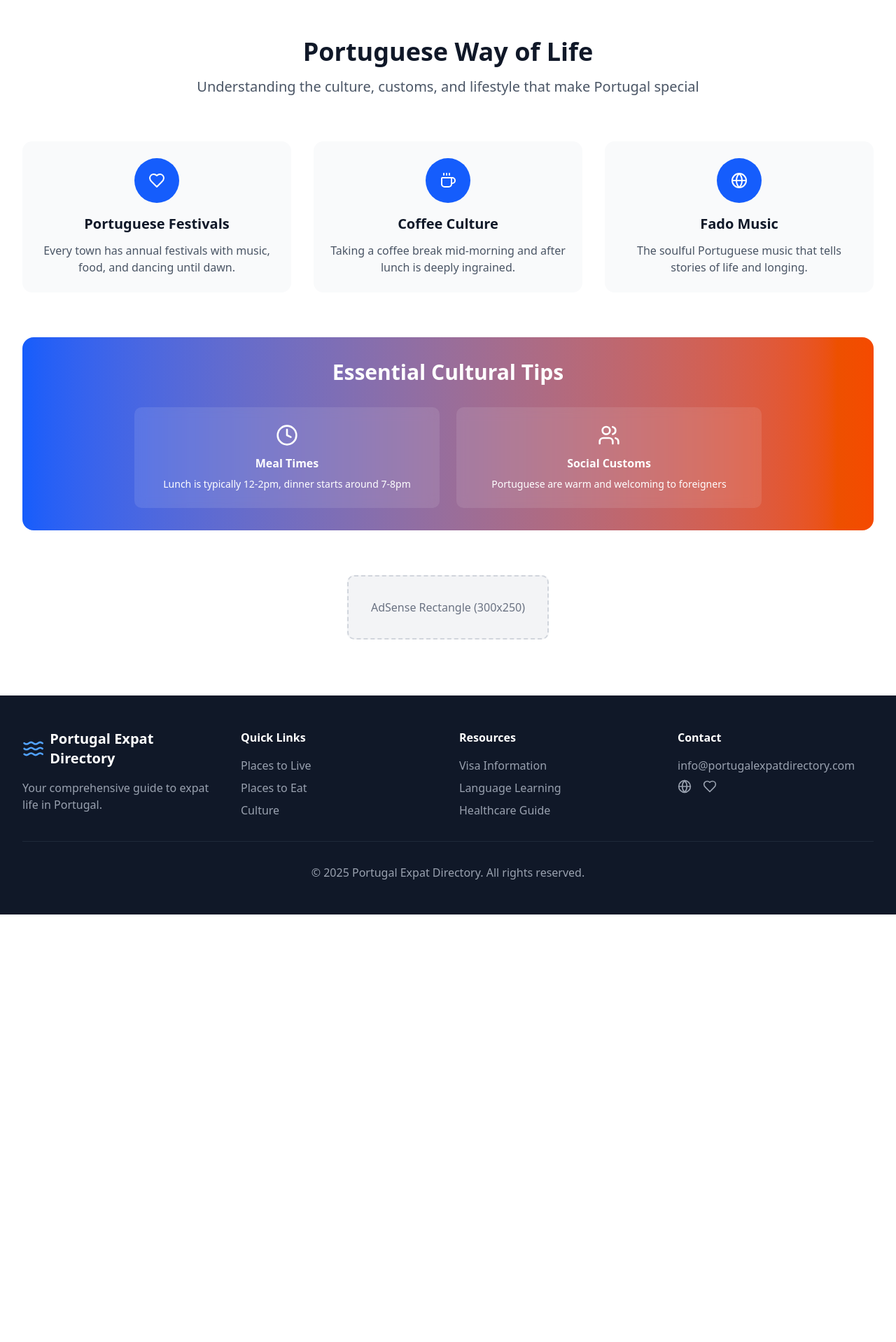
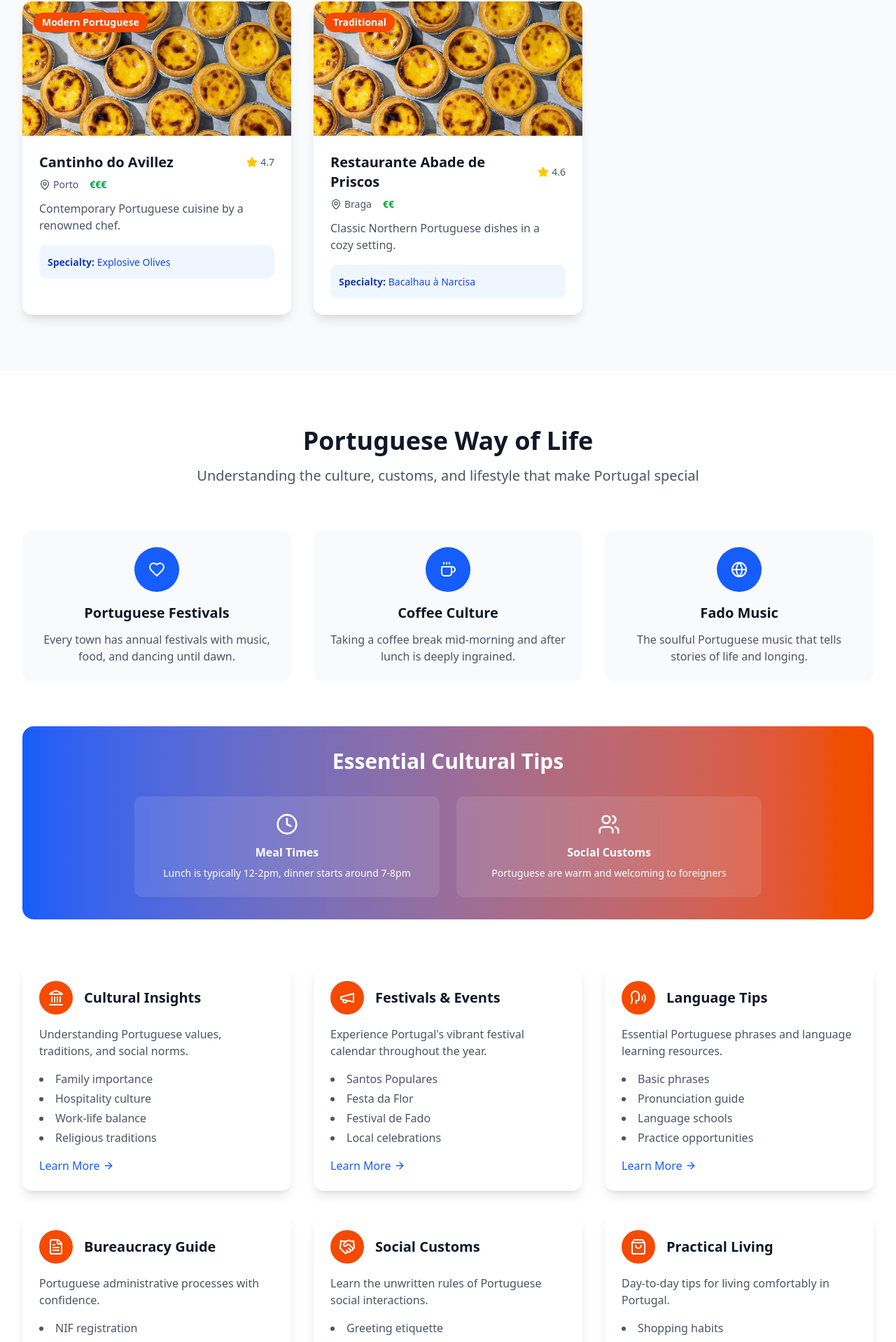
Before and after one commit to cetler74/portugal-expat-directory, a React (Vite) app: page / in a window 1280 px wide. Shown: the part 2748-4666 px from the top of the page at 70% size. Before the commit the page ends 4055 px from the top, so only its background shows below. Built offline with nearby package versions, Linux system fonts and the light colour scheme.

Commit message:
Full site update: replaced with new version, preserved images for Zé dos Cornos, O Pescador, A Forja, and retained AdSense code

```diff
--- a/src/App.jsx
+++ b/src/App.jsx
@@ -15,25 +15,36 @@ import {
   ArrowRight,
   Coffee,
   Home,
-  Waves
+  Waves,
+  BookOpen,
+  Landmark,
+  Handshake,
+  Briefcase,
+  Church,
+  Megaphone,
+  Speech,
+  FileText,
+  ShoppingBag,
+  Car,
+  Lightbulb,
+  Phone
 } from 'lucide-react';
 import './App.css';
-
-// Import images
 import portugalLandscape from './assets/portugal-landscape.jpg';
 import lisbonArchitecture from './assets/lisbon-architecture.jpg';
 import portugueseFood from './assets/portuguese-food.jpg';
+import algarveBeach from './assets/algarve-beach.jpg';
+import portoCity from './assets/porto-city.jpg';
 import zedoscornosImage from './assets/zedoscornos.jpg';
 import opescadorImage from './assets/opescador.jpg';
 import aforjaImage from './assets/aforja.jpg';
-import algarveBeach from './assets/algarve-beach.jpg';
-import portoCity from './assets/porto-city.jpg';
 import AdSense from './components/AdSense';
 
 const App = () => {
   const [isMenuOpen, setIsMenuOpen] = useState(false);
   const [activeSection, setActiveSection] = useState('home');
   const [searchQuery, setSearchQuery] = useState('');
+  const [selectedRegion, setSelectedRegion] = useState('All');
 
   // Sample data for places to live
   const placesToLive = [
@@ -70,11 +81,12 @@ const App = () => {
   ];
 
   // Sample data for places to eat
-  const placesToEat = [
+  const allPlacesToEat = [
     {
       id: 1,
       name: 'Zé dos Cornos',
       city: 'Lisbon',
+      region: 'Central',
       type: 'Traditional Tasca',
       image: zedoscornosImage,
       description: 'Famous for their grilled ribs and authentic Portuguese atmosphere.',
@@ -86,6 +98,7 @@ const App = () => {
       id: 2,
       name: 'O Pescador',
       city: 'Lagos',
+      region: 'South',
       type: 'Seafood',
       image: opescadorImage,
       description: 'Fresh fish and seafood in a no-frills Portuguese setting.',
@@ -97,14 +110,51 @@ const App = () => {
       id: 3,
       name: 'A Forja',
       city: 'Lagos',
+      region: 'South',
       type: 'Traditional',
       image: aforjaImage,
       description: 'Traditional Portuguese restaurant serving regional specialties.',
       rating: 4.7,
       price: '€€',
       specialty: 'Seafood Rice'
+    },
+    {
+      id: 4,
+      name: 'Cantinho do Avillez',
+      city: 'Porto',
+      region: 'North',
+      type: 'Modern Portuguese',
+      image: portugueseFood,
+      description: 'Contemporary Portuguese cuisine by a renowned chef.',
+      rating: 4.7,
+      price: '€€€',
+      specialty: 'Explosive Olives'
+    },
+    {
+      id: 5,
+      name: 'Restaurante Abade de Priscos',
+      city: 'Braga',
+      region: 'North',
+      type: 'Traditional',
+      image: portugueseFood,
+      description: 'Classic Northern Portuguese dishes in a cozy setting.',
+      rating: 4.6,
+      price: '€€',
+      specialty: 'Bacalhau à Narcisa'
     }
   ];
+
+  const filteredPlacesToEat = allPlacesToEat.filter(place => {
+    const matchesRegion = selectedRegion === 'All' || place.region === selectedRegion;
+    const matchesSearch =
+      place.name.toLowerCase().includes(searchQuery.toLowerCase()) ||
+      place.city.toLowerCase().includes(searchQuery.toLowerCase()) ||
+      place.type.toLowerCase().includes(searchQuery.toLowerCase()) ||
+      place.specialty.toLowerCase().includes(searchQuery.toLowerCase());
+    return matchesRegion && matchesSearch;
+  });
+
+  const regions = ['All', ...new Set(allPlacesToEat.map(place => place.region))];
 
   // Cultural insights data
   const culturalInsights = [
@@ -122,6 +172,81 @@ const App = () => {
       title: 'Fado Music',
       description: 'The soulful Portuguese music that tells stories of life and longing.',
       icon: <Globe className="w-6 h-6" />
+    }
+  ];
+
+  const additionalCulturalInsights = [
+    {
+      title: 'Cultural Insights',
+      description: 'Understanding Portuguese values, traditions, and social norms.',
+      icon: <Landmark className="w-6 h-6" />,
+      subsections: [
+        { title: 'Family importance', description: '' },
+        { title: 'Hospitality culture', description: '' },
+        { title: 'Work-life balance', description: '' },
+        { title: 'Religious traditions', description: '' }
+      ],
+      link: '#'
+    },
+    {
+      title: 'Festivals & Events',
+      description: 'Experience Portugal\'s vibrant festival calendar throughout the year.',
+      icon: <Megaphone className="w-6 h-6" />,
+      subsections: [
+        { title: 'Santos Populares', description: '' },
+        { title: 'Festa da Flor', description: '' },
+        { title: 'Festival de Fado', description: '' },
+        { title: 'Local celebrations', description: '' }
+      ],
+      link: '#'
+    },
+    {
+      title: 'Language Tips',
+      description: 'Essential Portuguese phrases and language learning resources.',
+      icon: <Speech className="w-6 h-6" />,
+      subsections: [
+        { title: 'Basic phrases', description: '' },
+        { title: 'Pronunciation guide', description: '' },
+        { title: 'Language schools', description: '' },
+        { title: 'Practice opportunities', description: '' }
+      ],
+      link: '#'
+    },
+    {
+      title: 'Bureaucracy Guide',
+      description: 'Portuguese administrative processes with confidence.',
+      icon: <FileText className="w-6 h-6" />,
+      subsections: [
+        { title: 'NIF registration', description: '' },
+        { title: 'SEF appointments', description: '' },
+        { title: 'Healthcare system', description: '' },
+        { title: 'Banking setup', description: '' }
+      ],
+      link: '#'
+    },
+    {
+      title: 'Social Customs',
+      description: 'Learn the unwritten rules of Portuguese social interactions.',
+      icon: <Handshake className="w-6 h-6" />,
+      subsections: [
+        { title: 'Greeting etiquette', description: '' },
+        { title: 'Dining customs', description: '' },
+        { title: 'Business culture', description: '' },
+        { title: 'Friendship building', description: '' }
+      ],
+      link: '#'
+    },
+    {
+      title: 'Practical Living',
+      description: 'Day-to-day tips for living comfortably in Portugal.',
+      icon: <ShoppingBag className="w-6 h-6" />,
+      subsections: [
+        { title: 'Shopping habits', description: '' },
+        { title: 'Transportation', description: '' },
+        { title: 'Utilities setup', description: '' },
+        { title: 'Emergency contacts', description: '' }
+      ],
+      link: '#'
     }
   ];
 
@@ -163,7 +288,6 @@ const App = () => {
               <Waves className="w-8 h-8 text-blue-600" />
               <span className="text-xl font-bold text-gray-900">Portugal Expat Directory</span>
             </div>
-
             {/* Desktop Navigation */}
             <div className="hidden md:flex items-center space-x-8">
               {[
@@ -185,7 +309,6 @@ const App = () => {
                 </button>
               ))}
             </div>
-
             {/* Mobile menu button */}
             <button
               onClick={() => setIsMenuOpen(!isMenuOpen)}
@@ -195,7 +318,6 @@ const App = () => {
             </button>
           </div>
         </div>
-
         {/* Mobile Navigation */}
         <AnimatePresence>
           {isMenuOpen && (
@@ -225,7 +347,6 @@ const App = () => {
           )}
         </AnimatePresence>
       </nav>
-
       {/* Hero Section */}
       <section id="home" className="relative h-screen flex items-center justify-center">
         <div
@@ -234,7 +355,6 @@ const App = () => {
         >
           <div className="absolute inset-0 bg-black/40"></div>
         </div>
-
         <div className="relative z-10 text-center text-white max-w-4xl mx-auto px-4">
           <motion.h1
             initial={{ opacity: 0, y: 30 }}
@@ -245,7 +365,6 @@ const App = () => {
             Your Guide to
             <span className="block text-yellow-400">Expat Life in Portugal</span>
           </motion.h1>
-
           <motion.p
             initial={{ opacity: 0, y: 30 }}
             animate={{ opacity: 1, y: 0 }}
@@ -254,7 +373,6 @@ const App = () => {
           >
             Discover the best places to eat, live, and experience the Portuguese way of life
           </motion.p>
-
           <motion.div
             initial={{ opacity: 0, y: 30 }}
             animate={{ opacity: 1, y: 0 }}
@@ -277,7 +395,6 @@ const App = () => {
             </button>
           </motion.div>
         </div>
-
         {/* AdSense Banner Placeholder */}
         <AdSense slot="3877669206" />
         <div className="absolute bottom-4 left-1/2 transform -translate-x-1/2">
@@ -286,7 +403,6 @@ const App = () => {
           </div>
         </div>
       </section>
-
       {/* Search Section */}
       <section className="py-16 bg-gray-50">
         <div className="max-w-4xl mx-auto px-4 text-center">
@@ -303,7 +419,6 @@ const App = () => {
           </div>
         </div>
       </section>
-
       {/* Places to Live Section */}
       <section id="live" className="py-20 bg-white">
         <div className="max-w-7xl mx-auto px-4 sm:px-6 lg:px-8">
@@ -313,7 +428,6 @@ const App = () => {
               From vibrant cities to peaceful coastal towns, discover where expats thrive in Portugal
             </p>
           </div>
-
           <div className="grid grid-cols-1 md:grid-cols-2 lg:grid-cols-3 gap-8">
             {placesToLive.map((place, index) => (
               <motion.div
@@ -333,7 +447,6 @@ const App = () => {
                     {place.cost}
                   </div>
                 </div>
-
                 <div className="p-6">
                   <div className="flex items-center justify-between mb-2">
                     <h3 className="text-xl font-bold text-gray-900">{place.name}</h3>
@@ -342,9 +455,7 @@ const App = () => {
                       <span className="text-sm text-gray-600">{place.rating}</span>
                     </div>
                   </div>
-
                   <p className="text-gray-600 mb-4">{place.description}</p>
-
                   <div className="space-y-2">
                     {place.highlights.map((highlight, idx) => (
                       <div key={idx} className="flex items-center space-x-2 text-sm text-gray-600">
@@ -357,7 +468,6 @@ const App = () => {
               </motion.div>
             ))}
           </div>
-
           {/* AdSense Rectangle Placeholder */}
           <AdSense slot="3877669206" />
           <div className="flex justify-center mt-16">
@@ -367,7 +477,6 @@ const App = () => {
           </div>
         </div>
       </section>
-
       {/* Places to Eat Section */}
       <section id="eat" className="py-20 bg-gray-50">
         <div className="max-w-7xl mx-auto px-4 sm:px-6 lg:px-8">
@@ -376,10 +485,24 @@ const App = () => {
             <p className="text-xl text-gray-600 max-w-3xl mx-auto">
               From traditional tascas to modern restaurants, taste the authentic flavors of Portugal
             </p>
+            <div className="mt-8 flex justify-center space-x-4">
+              {regions.map(region => (
+                <button
+                  key={region}
+                  onClick={() => setSelectedRegion(region)}
+                  className={`px-6 py-2 rounded-full text-lg font-semibold transition-colors ${
+                    selectedRegion === region
+                      ? 'bg-blue-600 text-white'
+                      : 'bg-gray-200 text-gray-700 hover:bg-gray-300'
+                  }`}
+                >
+                  {region}
+                </button>
+              ))}
+            </div>
           </div>
-
           <div className="grid grid-cols-1 md:grid-cols-2 lg:grid-cols-3 gap-8">
-            {placesToEat.map((restaurant, index) => (
+            {filteredPlacesToEat.map((restaurant, index) => (
               <motion.div
                 key={restaurant.id}
                 initial={{ opacity: 0, y: 30 }}
@@ -397,7 +520,6 @@ const App = () => {
                     {restaurant.type}
                   </div>
                 </div>
-
                 <div className="p-6">
                   <div className="flex items-center justify-between mb-2">
                     <h3 className="text-xl font-bold text-gray-900">{restaurant.name}</h3>
@@ -406,7 +528,6 @@ const App = () => {
                       <span className="text-sm text-gray-600">{restaurant.rating}</span>
                     </div>
                   </div>
-
                   <div className="flex items-center space-x-4 mb-3 text-sm text-gray-600">
                     <div className="flex items-center space-x-1">
                       <MapPin className="w-4 h-4" />
@@ -414,9 +535,7 @@ const App = () => {
                     </div>
                     <span className="font-semibold text-green-600">{restaurant.price}</span>
                   </div>
-
                   <p className="text-gray-600 mb-4">{restaurant.description}</p>
-
                   <div className="bg-blue-50 rounded-lg p-3">
                     <span className="text-sm font-semibold text-blue-800">Specialty: </span>
                     <span className="text-sm text-blue-700">{restaurant.specialty}</span>
@@ -427,7 +546,6 @@ const App = () => {
           </div>
         </div>
       </section>
-
       {/* Portuguese Culture Section */}
       <section id="culture" className="py-20 bg-white">
         <div className="max-w-7xl mx-auto px-4 sm:px-6 lg:px-8">
@@ -437,7 +555,6 @@ const App = () => {
               Understanding the culture, customs, and lifestyle that make Portugal special
             </p>
           </div>
-
           <div className="grid grid-cols-1 md:grid-cols-3 gap-8 mb-16">
             {culturalInsights.map((insight, index) => (
               <motion.div
@@ -455,9 +572,8 @@ const App = () => {
               </motion.div>
             ))}
           </div>
-
           {/* Cultural Tips */}
-          <div className="bg-gradient-to-r from-blue-600 to-orange-600 rounded-2xl p-8 text-white">
+          <div className="bg-gradient-to-r from-blue-600 to-orange-600 rounded-2xl p-8 text-white mb-16">
             <div className="max-w-4xl mx-auto text-center">
               <h3 className="text-3xl font-bold mb-4">Essential Cultural Tips</h3>
               <div className="grid grid-cols-1 md:grid-cols-2 gap-6 mt-8">
@@ -474,7 +590,35 @@ const App = () => {
               </div>
             </div>
           </div>
-
+          {/* Additional Cultural Insights */}
+          <div className="grid grid-cols-1 md:grid-cols-2 lg:grid-cols-3 gap-8">
+            {additionalCulturalInsights.map((insight, index) => (
+              <motion.div
+                key={index}
+                initial={{ opacity: 0, y: 30 }}
+                whileInView={{ opacity: 1, y: 0 }}
+                transition={{ duration: 0.6, delay: index * 0.1 }}
+                className="bg-white rounded-xl shadow-lg overflow-hidden hover:shadow-xl transition-shadow p-6"
+              >
+                <div className="flex items-center space-x-4 mb-4">
+                  <div className="inline-flex items-center justify-center w-12 h-12 bg-orange-600 text-white rounded-full">
+                    {insight.icon}
+                  </div>
+                  <h3 className="text-xl font-bold text-gray-900">{insight.title}</h3>
+                </div>
+                <p className="text-gray-600 mb-4">{insight.description}</p>
+                <ul className="list-disc list-inside text-gray-600 space-y-1 mb-4">
+                  {insight.subsections.map((sub, idx) => (
+                    <li key={idx}>{sub.title}</li>
+                  ))}
+                </ul>
+                <a href={insight.link} className="text-blue-600 hover:underline flex items-center space-x-1">
+                  <span>Learn More</span>
+                  <ArrowRight className="w-4 h-4" />
+                </a>
+              </motion.div>
+            ))}
+          </div>
           {/* AdSense Rectangle Placeholder */}
           <AdSense slot="3877669206" />
           <div className="flex justify-center mt-16">
@@ -484,7 +628,6 @@ const App = () => {
           </div>
         </div>
       </section>
-
       {/* Footer */}
       <footer className="bg-gray-900 text-white py-12">
         <div className="max-w-7xl mx-auto px-4 sm:px-6 lg:px-8">
@@ -498,7 +641,6 @@ const App = () => {
                 Your comprehensive guide to expat life in Portugal.
               </p>
             </div>
-
             <div>
               <h4 className="font-semibold mb-4">Quick Links</h4>
               <ul className="space-y-2 text-gray-400">
@@ -507,7 +649,6 @@ const App = () => {
                 <li><button onClick={() => scrollToSection('culture')} className="hover:text-white transition-colors">Culture</button></li>
               </ul>
             </div>
-
             <div>
               <h4 className="font-semibold mb-4">Resources</h4>
               <ul className="space-y-2 text-gray-400">
@@ -516,7 +657,6 @@ const App = () => {
                 <li><a href="#" className="hover:text-white transition-colors">Healthcare Guide</a></li>
               </ul>
             </div>
-
             <div>
               <h4 className="font-semibold mb-4">Contact</h4>
               <p className="text-gray-400 mb-2">info@portugalexpatdirectory.com</p>
@@ -526,7 +666,6 @@ const App = () => {
               </div>
             </div>
           </div>
-
           <div className="border-t border-gray-800 mt-8 pt-8 text-center text-gray-400">
             <p>&copy; 2025 Portugal Expat Directory. All rights reserved.</p>
           </div>
```
